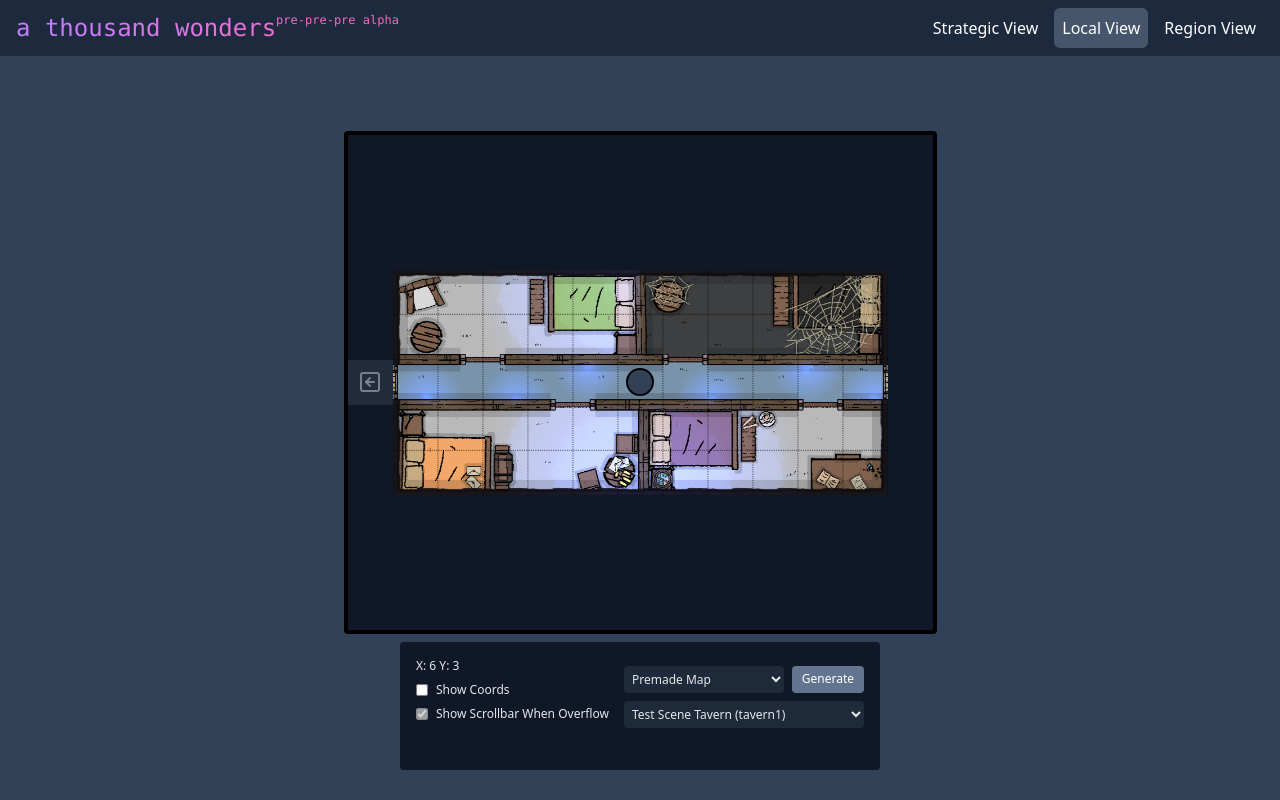
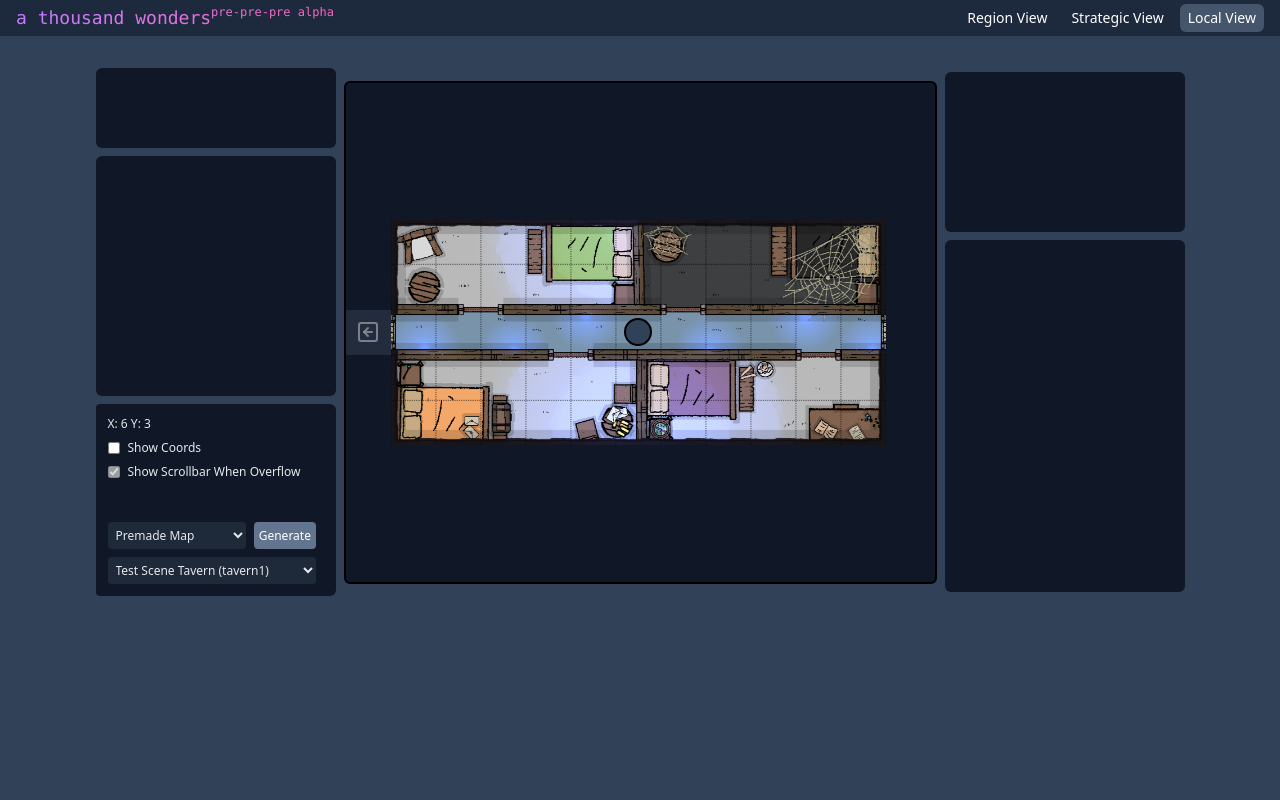
Before and after one commit to senadev42/aThousandWonders, a React (Vite) app: page / in a window 1280 px wide. Built offline with nearby package versions, Linux system fonts and the light colour scheme.

Commit message:
A-10 :lipstick: :construction: debug reposition, begin on panel overlay

```diff
--- a/src/App.tsx
+++ b/src/App.tsx
@@ -15,7 +15,7 @@ function HeaderButton({
 }) {
   return (
     <button
-      className={`p-2 rounded-md ${
+      className={`p-1 px-2 rounded-md ${
         currentView === view ? "bg-slate-600" : "hover:bg-slate-700"
       }`}
       onClick={onClick}
@@ -31,16 +31,16 @@ function Header() {
   const viewOptions = Object.values(Views);
 
   return (
-    <header className="fixed top-0 left-0 right-0 bg-slate-800 text-white p-4 py-2 flex items-center justify-between">
+    <header className="fixed top-0 left-0 right-0 bg-slate-800 text-white p-4 py-1 flex items-center justify-between">
       {/* Title */}
       <div className="flex items-center gap-4">
-        <h1 className="text-2xl font-mono bg-gradient-to-r from-purple-400 to-pink-400 bg-clip-text text-transparent flex items-start">
+        <h1 className="text-lg font-mono bg-gradient-to-r from-purple-400 to-pink-400 bg-clip-text text-transparent flex items-start">
           a thousand wonders <span className="text-xs">pre-pre-pre alpha </span>
         </h1>
       </div>
 
       {/* View Options */}
-      <div className="flex gap-2">
+      <div className="flex gap-2 text-sm">
         {viewOptions.map((view) => (
           <HeaderButton
             key={view}
@@ -60,7 +60,7 @@ function App() {
   return (
     <div className="min-h-screen w-full bg-slate-700">
       <Header />
-      <main className="pt-15 flex items-center justify-center min-h-screen">
+      <main className="flex items-center justify-center pt-15">
         {currentView === Views.STRATEGIC && <StrategicMap />}
         {currentView === Views.LOCAL && <TraversalInterface />}
         {currentView === Views.REGION && <RegionMap />}
--- a/src/components/grid-map/GridDebugMenu.tsx
+++ b/src/components/grid-map/GridDebugMenu.tsx
@@ -44,7 +44,7 @@ const GridDebugMenu = () => {
   };
 
   return (
-    <div className="flex justify-between items-start bg-gray-900 p-4 rounded text-white text-xs h-[8rem] w-[30rem]">
+    <div className="flex flex-col justify-between items-start bg-gray-900 p-3 rounded text-white text-xs">
       {/* Debug Information */}
       <div className="text-gray-200 space-x-2">
         {/* Cell being hovered over */}
@@ -81,7 +81,7 @@ const GridDebugMenu = () => {
       </div>
 
       {/* Regen section */}
-      <div className="text-gray-200 w-[15rem]">
+      <div className="text-gray-200 w-[13rem]">
         <div className="border-slate-400 rounded-md mt-2">
           {/* Drop down with 3 options, empty map, random map, and a scene */}
           <div className="space-y-2">
--- a/src/components/grid-map/GridMapComponent.tsx
+++ b/src/components/grid-map/GridMapComponent.tsx
@@ -81,7 +81,7 @@ const GridMapComponent = () => {
   return (
     <div
       ref={scrollRef}
-      className={`border-4 border-black rounded bg-gray-900 overflow-auto flex ${centerOnXPlane} ${centerOnYPlane} ${scrollbarcustomClass}`}
+      className={`border-2 border-black rounded-md bg-gray-900 overflow-auto flex ${centerOnXPlane} ${centerOnYPlane} ${scrollbarcustomClass}`}
       style={{
         width: `${VIEWPORT_WIDTH * CELL_SIZE + 8}px`,
         height: `${VIEWPORT_HEIGHT * CELL_SIZE + 8}px`,
@@ -95,7 +95,6 @@ const GridMapComponent = () => {
             gridAutoRows: `${CELL_SIZE}px`,
             width: `${currentScene.width * CELL_SIZE}px`,
             height: `${currentScene.height * CELL_SIZE}px`,
-            filter: debugInfo.showCoords ? "blur(1px)" : "",
             ...backgroundImage,
           }}
         >
@@ -103,7 +102,7 @@ const GridMapComponent = () => {
 
           {gridCells}
         </div>
-        {debugInfo.showCoords && <ChromaticOverlay />}
+        {/* {debugInfo.showCoords && <ChromaticOverlay />} */}
       </div>
     </div>
   );
@@ -136,11 +135,11 @@ const MapCell: React.FC<MapCellProps> = React.memo(
         className={`w-full h-full flex items-center justify-center hover:brightness-134 ${bgColor}`}
         onClick={(event) => onInteract(event)}
       >
-        {/* {debugInfo.showCoords && (
+        {debugInfo.showCoords && (
           <span className="absolute inset-0 flex items-center justify-center z-10 text-[0.6rem] opacity-50">
             {coordString}
           </span>
-        )} */}
+        )}
 
         {cell.transitionId && (
           <span className="absolute inset-0 flex items-center justify-center z-10 text-[0.6rem] opacity-50 bg-gray-700">
--- a/src/components/grid-map/TraversalInterface.tsx
+++ b/src/components/grid-map/TraversalInterface.tsx
@@ -27,13 +27,34 @@ const TraversalInterface = () => {
   }
 
   return (
-    <div className="flex flex-col gap-2 items-center justify-start w-full mt-10">
-      <GridMapComponent />
-      <GridDebugMenu />
+    <div className="flex mt-2 items-center space-x-2">
+      <div className="flex flex-col gap-y-2">
+        <div className="flex h-[5rem] w-[15rem] bg-gray-900 rounded-md"></div>
+
+        {/* Left panel 1 */}
+        <div className="flex h-[15rem] w-[15rem] bg-gray-900 rounded-md"></div>
+
+        {/* Left panel 2 */}
+        <div className="flex h-[12rem] w-[15rem] bg-gray-900 rounded-md">
+          <GridDebugMenu />
+        </div>
+      </div>
+
+      <div className="flex flex-col gap-y-2 justify-start items-center">
+        {/* The actual traversable scene map */}
+
+        <GridMapComponent />
+      </div>
+
+      <div className="flex flex-col gap-y-2">
+        {/* Right Panel 1 */}
+        <div className="flex h-[10rem] w-[15rem] bg-gray-900 rounded-md"></div>
+
+        {/* Right panel 2*/}
+        <div className="flex h-[22rem] w-[15rem] bg-gray-900 rounded-md"></div>
+      </div>
     </div>
   );
 };
 
-// Grid Component
-
 export default TraversalInterface;
--- a/src/components/grid-map/scenes/sceneProcessor.ts
+++ b/src/components/grid-map/scenes/sceneProcessor.ts
@@ -31,10 +31,11 @@ export type SceneIdType = keyof typeof rawScenes;
 export const getSceneById = (id: string): Scene => {
   const state = useGridMapState();
 
+  // TODO: Uncomment when ready to ship (or you need it)
   // Check if scene is already processed
-  if (state.processedScenes[id]) {
-    return state.processedScenes[id];
-  }
+  // if (state.processedScenes[id]) {
+  //   return state.processedScenes[id];
+  // }
 
   // Get and process raw scene
   const rawScene = rawScenes[id];
--- a/src/components/grid-map/scenes/templates/testSmolScene.json
+++ b/src/components/grid-map/scenes/templates/testSmolScene.json
@@ -26,8 +26,8 @@
             "positionY": 6,
             "targetSceneId": "tavern1",
             "target": {
-                "x": 4,
-                "y": 5
+                "x": 3,
+                "y": 4
             }
         }
     ]
--- a/src/components/grid-map/scenes/templates/testTavernScene.json
+++ b/src/components/grid-map/scenes/templates/testTavernScene.json
@@ -11,6 +11,7 @@
         "X X X X X X O O O O O O X",
         "X X X X X X X X X X X X X",
         "X X X X X X O O O O O O X",
+        "X O O O O O O O O O O O X",
         "X O O O O O O O O O O O X",
         "X O O O O O O O O O O O X",
         "X O O O O O O O O O O O X",
@@ -29,7 +30,7 @@
             "positionY": 6,
             "target": {
                 "x": 3,
-                "y": 4
+                "y": 6
             }
         }
     ]
--- a/src/components/strategic-map/StrategicGrid.tsx
+++ b/src/components/strategic-map/StrategicGrid.tsx
@@ -123,9 +123,9 @@ const StrategicMap = () => {
   };
 
   return (
-    <div className="flex flex-col gap-4 w-[40rem]">
+    <div className="flex flex-col gap-4 w-[50rem]">
       {/* Map Area */}
-      <div className="relative w-full h-96 bg-gray-900 rounded-lg p-4">
+      <div className="relative w-full h-[30rem] bg-gray-900 rounded-lg p-4">
         {/* Connections */}
         {connectionPaths.map((pathData) => {
           if (!pathData) return null;
--- a/src/store.ts
+++ b/src/store.ts
@@ -1,9 +1,10 @@
 import { proxy } from "valtio";
 
 export enum Views {
+  REGION = "REGION",
   STRATEGIC = "STRATEGIC",
   LOCAL = "LOCAL",
-  REGION = "REGION",
+
   // Add more views as needed
 }
 
```
